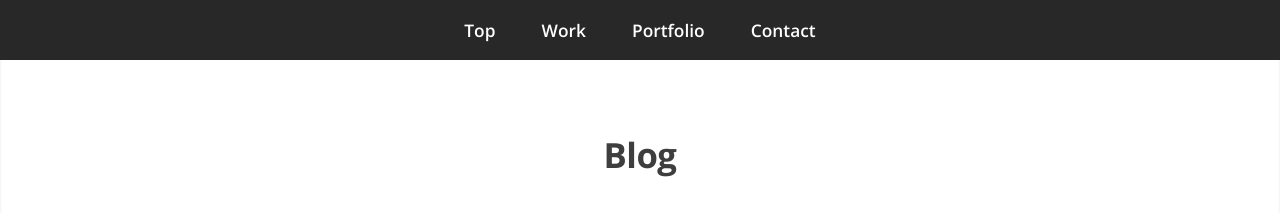
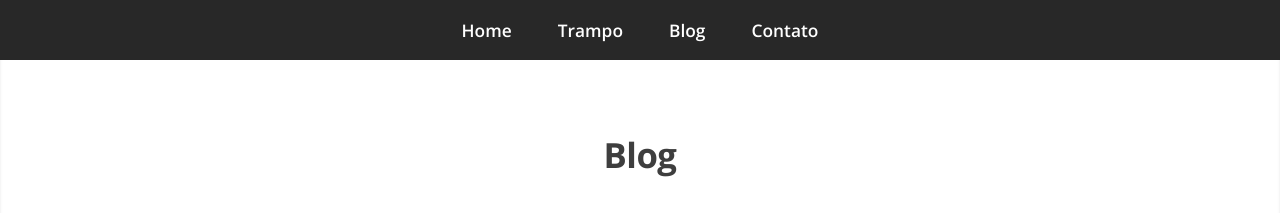
Before and after one commit to paulohp/paulohp.github.io, a Jekyll site: the page built from blog/index.html, in a window 1280 px wide. Shown: the top 213 px of the page. Built offline with Jekyll 4.4.1, drawn with Linux system fonts in a browser that asks for light colours; Markdown is read by kramdown in place of the engine named in the settings; comment, search, counter and statistics services are not loaded.

Commit message:
fix menu

```diff
--- a/_layouts/blog_post.html
+++ b/_layouts/blog_post.html
@@ -23,10 +23,10 @@
       <!-- Nav -->
       <nav id="nav">
         <ul class="container">
-          <li><a href="#top">Top</a></li>
-          <li><a href="#work">Work</a></li>
-          <li><a href="#portfolio">Portfolio</a></li>
-          <li><a href="#contact">Contact</a></li>
+          <li><a href="/">Home</a></li>
+          <li><a href="#work">Trampo</a></li>
+          <li><a href="#blog">Blog</a></li>
+          <li><a href="#contact">Contato</a></li>
         </ul>
       </nav>
 
```
Also changed, not shown: 3 other files.
